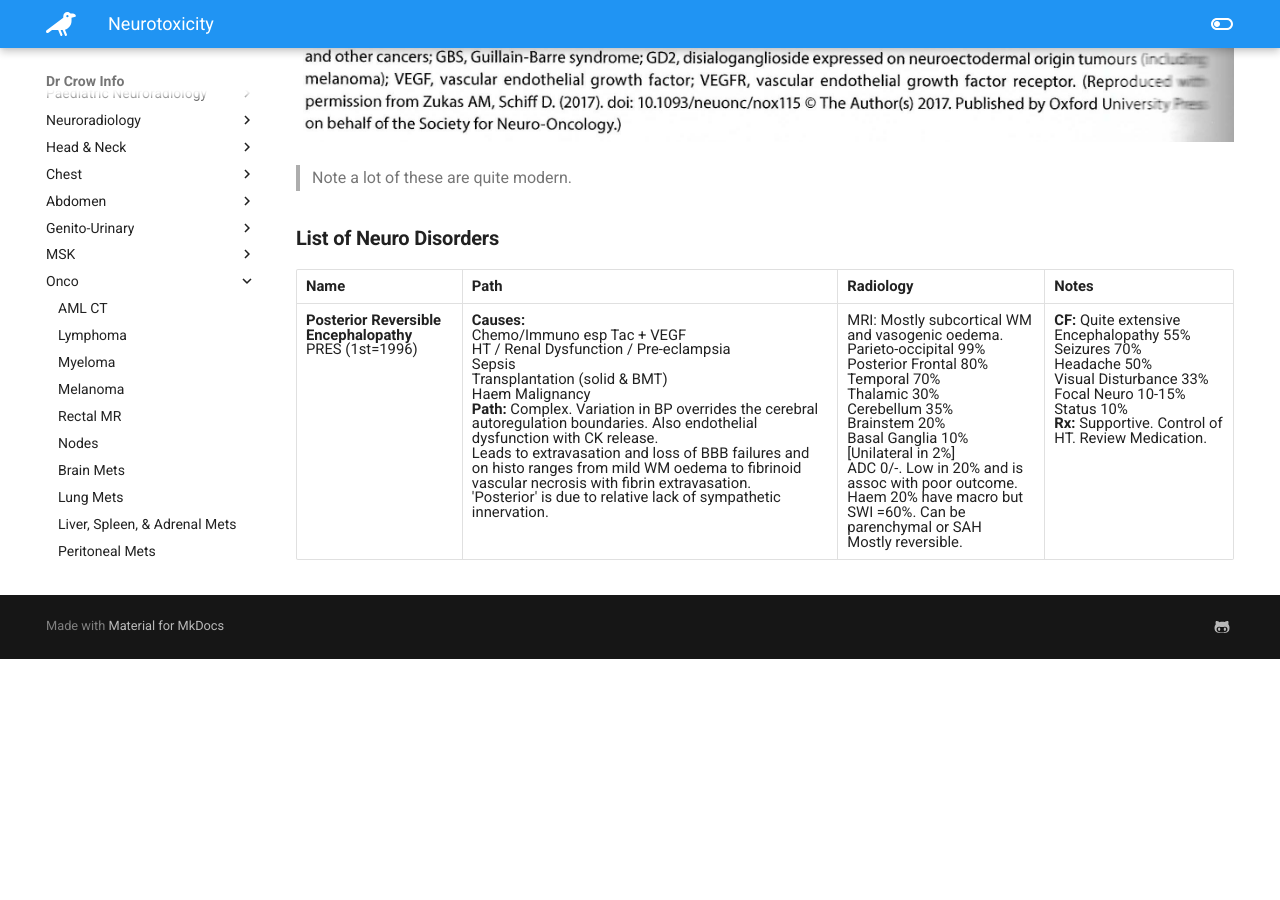
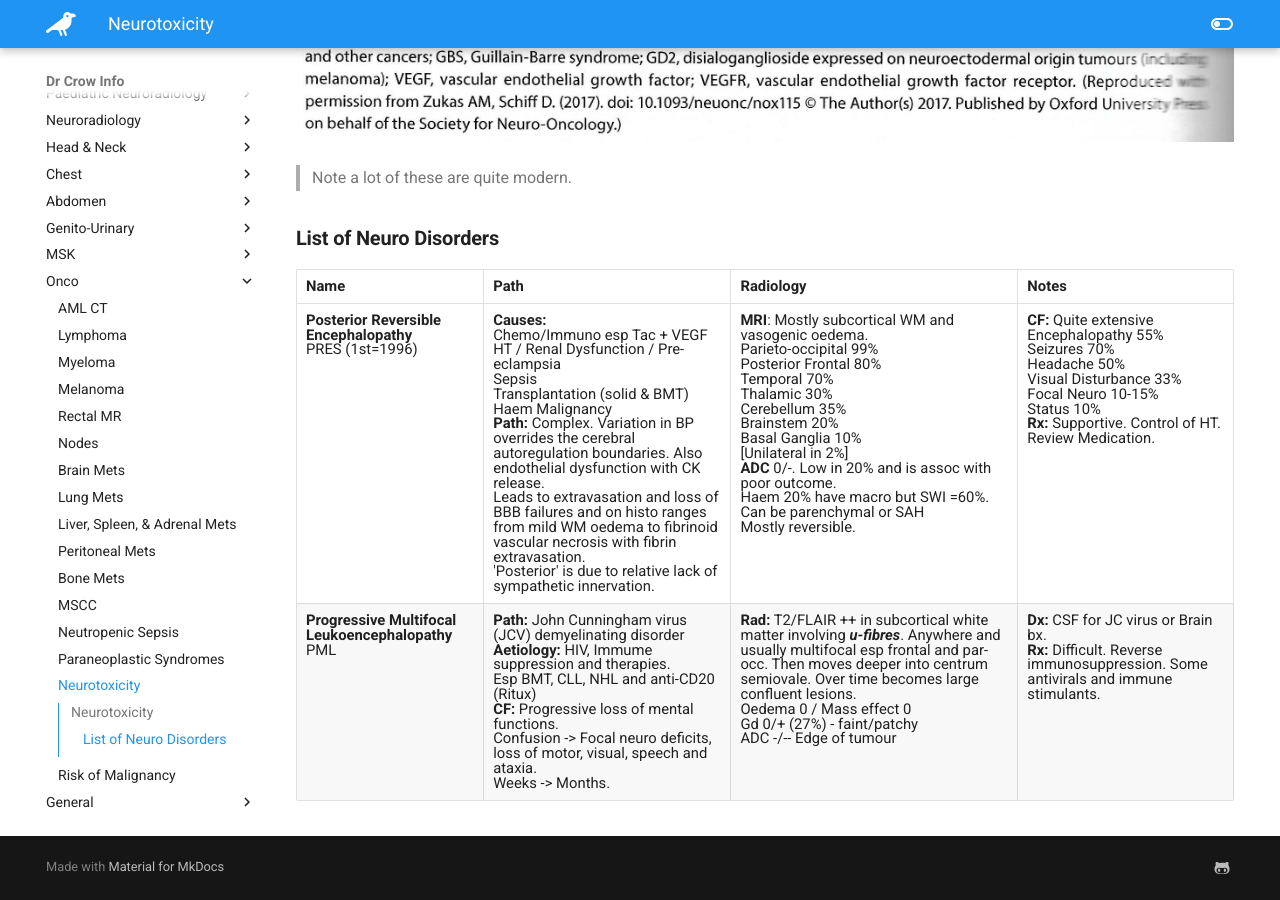
Before and after one commit to TheDrCrow/DrCrowInfo, an MkDocs documentation site: the page built from docs/onco/onco_neurotoxicity.md, in a window 1280 px wide and 900 px high, scrolled down 857 px. Built offline with MkDocs 1.6.1 and Material for MkDocs 9.7.7, drawn with Linux system fonts in a browser that asks for light colours; before the commit the page ends 1516 px from its top, so only the background shows below that.

Commit message:
PML is happening

```diff
--- a/docs/onco/onco_neurotoxicity.md
+++ b/docs/onco/onco_neurotoxicity.md
@@ -12,4 +12,5 @@
 
 | Name    | Path     | Radiology     | Notes     |
 |---------------- | --------------- | --------------- | --------------- |
-| **Posterior Reversible Encephalopathy**<br>PRES (1st=1996)  | **Causes:**<br>Chemo/Immuno esp Tac + VEGF<br>HT / Renal Dysfunction / Pre-eclampsia<br>Sepsis<br>Transplantation (solid & BMT)<br>Haem Malignancy<br>**Path:** Complex. Variation in BP overrides the cerebral autoregulation boundaries. Also endothelial dysfunction with CK release.<br>Leads to extravasation and loss of BBB failures and on histo ranges from mild WM oedema to fibrinoid vascular necrosis with fibrin extravasation.<br>'Posterior' is due to relative lack of sympathetic innervation. | MRI: Mostly subcortical WM and vasogenic oedema.<br>Parieto-occipital 99%<br>Posterior Frontal 80%<br>Temporal 70%<br>Thalamic 30%<br>Cerebellum 35%<br>Brainstem 20%<br>Basal Ganglia 10%<br>[Unilateral in 2%]<br>ADC 0/-. Low in 20% and is assoc with poor outcome.<br>Haem 20% have macro but SWI =60%. Can be parenchymal or SAH<br>Mostly reversible. | **CF:** Quite extensive<br>Encephalopathy 55%<br>Seizures 70%<br>Headache 50%<br>Visual Disturbance 33%<br>Focal Neuro 10-15%<br>Status 10%<br>**Rx:** Supportive. Control of HT. Review Medication.  |
+| **Posterior Reversible Encephalopathy**<br>PRES (1st=1996)  | **Causes:**<br>Chemo/Immuno esp Tac + VEGF<br>HT / Renal Dysfunction / Pre-eclampsia<br>Sepsis<br>Transplantation (solid & BMT)<br>Haem Malignancy<br>**Path:** Complex. Variation in BP overrides the cerebral autoregulation boundaries. Also endothelial dysfunction with CK release.<br>Leads to extravasation and loss of BBB failures and on histo ranges from mild WM oedema to fibrinoid vascular necrosis with fibrin extravasation.<br>'Posterior' is due to relative lack of sympathetic innervation. | **MRI**: Mostly subcortical WM and vasogenic oedema.<br>Parieto-occipital 99%<br>Posterior Frontal 80%<br>Temporal 70%<br>Thalamic 30%<br>Cerebellum 35%<br>Brainstem 20%<br>Basal Ganglia 10%<br>[Unilateral in 2%]<br>**ADC** 0/-. Low in 20% and is assoc with poor outcome.<br>Haem 20% have macro but SWI =60%. Can be parenchymal or SAH<br>Mostly reversible. | **CF:** Quite extensive<br>Encephalopathy 55%<br>Seizures 70%<br>Headache 50%<br>Visual Disturbance 33%<br>Focal Neuro 10-15%<br>Status 10%<br>**Rx:** Supportive. Control of HT. Review Medication.  |
+| **Progressive Multifocal Leukoencephalopathy**<br>PML | **Path:** John Cunningham virus (JCV) demyelinating disorder<br>**Aetiology:** HIV, Immume suppression and therapies. <br> Esp BMT, CLL, NHL and anti-CD20 (Ritux)<br>**CF:** Progressive loss of mental functions.<br>Confusion -> Focal neuro deficits, loss of motor, visual, speech and ataxia.<br> Weeks -> Months. | **Rad:** T2/FLAIR ++ in subcortical white matter involving ***u-fibres***. Anywhere and usually multifocal esp frontal and par-occ. Then moves deeper into centrum semiovale. Over time becomes large confluent lesions.<br>Oedema 0 / Mass effect 0 <br>Gd 0/+ (27%) - faint/patchy<br> ADC -/-- Edge of tumour | **Dx:** CSF for JC virus or Brain bx.<br> **Rx:** Difficult. Reverse immunosuppression. Some antivirals and immune stimulants.
```
